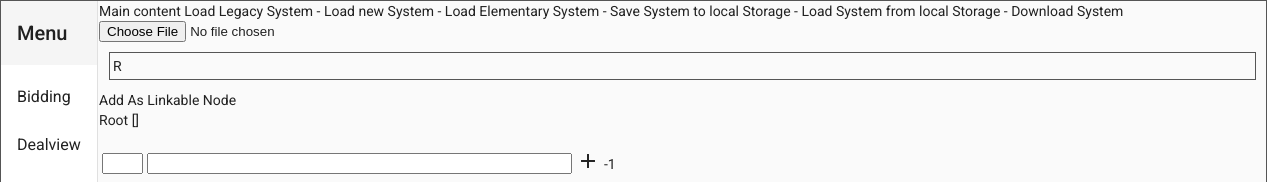
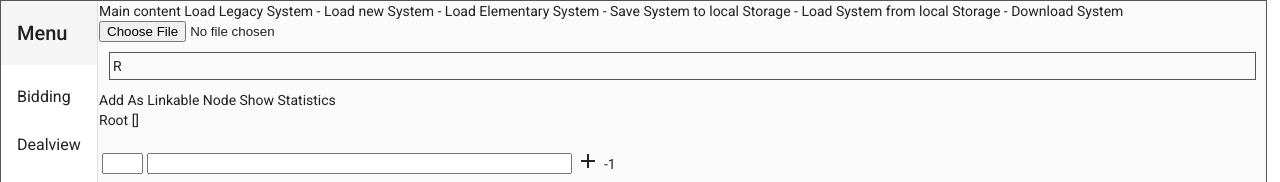
Before and after one commit to DarkMatterBridge/BridgeExplorer, an Angular app: page /biddingsystem in a window 1280 px wide. Shown: the top 182 px of the page. Built offline with nearby package versions, Linux system fonts and the light colour scheme.

Commit message:
system name when downloading

```diff
--- a/src/app/bid-jar/bid-jar.component.html
+++ b/src/app/bid-jar/bid-jar.component.html
@@ -10,6 +10,7 @@
 
   <app-bnode-sequence [subject]="subject" (selectNode)="setBnode($event)"></app-bnode-sequence>
   <a [routerLink]="" (click)="markAsLinkable()"> Add As Linkable Node </a>
+  <a [routerLink]="" (click)="showStatistics()"> Show Statistics </a>
 
   <app-bid-list [bnode]="bnode" [subject]="subject"></app-bid-list>
 
--- a/src/app/bid-jar/bid-jar.component.ts
+++ b/src/app/bid-jar/bid-jar.component.ts
@@ -155,4 +155,9 @@ export class BidJarComponent implements OnInit {
       this.bnode.linkedId = linkableBnode.id;
     }
   }
+
+  showStatistics() {
+    alert("No of Subnodes: "+ this.bsm.getTotalBidList(this.bnode).size);
+  }
+
 }
--- a/src/app/model/BNode.ts
+++ b/src/app/model/BNode.ts
@@ -13,6 +13,7 @@ export class BNode {
   linkedId: number | undefined;
 
   who = true; // we = true / they = false
+  ob: boolean | undefined;
 
   constructor(bid: string, nodes: BNode[], desc: string, con: string) {
 //    BNode.highestId += 1;
--- a/src/app/node-simple-edit/node-simple-edit.component.html
+++ b/src/app/node-simple-edit/node-simple-edit.component.html
@@ -1,3 +1,4 @@
 Bid:<input [(ngModel)]="bnode.bid" size="5"/>
 Condition:<input [(ngModel)]="bnode.con" size="50"/>
 Description:<input [(ngModel)]="bnode.desc" size="50"/>
+We?:<input type=checkbox [(ngModel)]="bnode.who" size="50"/>
--- a/src/app/services/file.service.ts
+++ b/src/app/services/file.service.ts
@@ -60,7 +60,8 @@ export class FileService {
       blob = new Blob([text], {type: 'text/plain'}),
       anchor = document.createElement('a');
 
-    anchor.download = "bs.json";
+    anchor.download = bnode.bid+"_"+ (new Date())+".json";
+//    anchor.download = "bs.json";
     anchor.href = (window.URL).createObjectURL(blob);
     anchor.dataset.downloadurl = ['text/plain', anchor.download, anchor.href].join(':');
     anchor.click();
```
